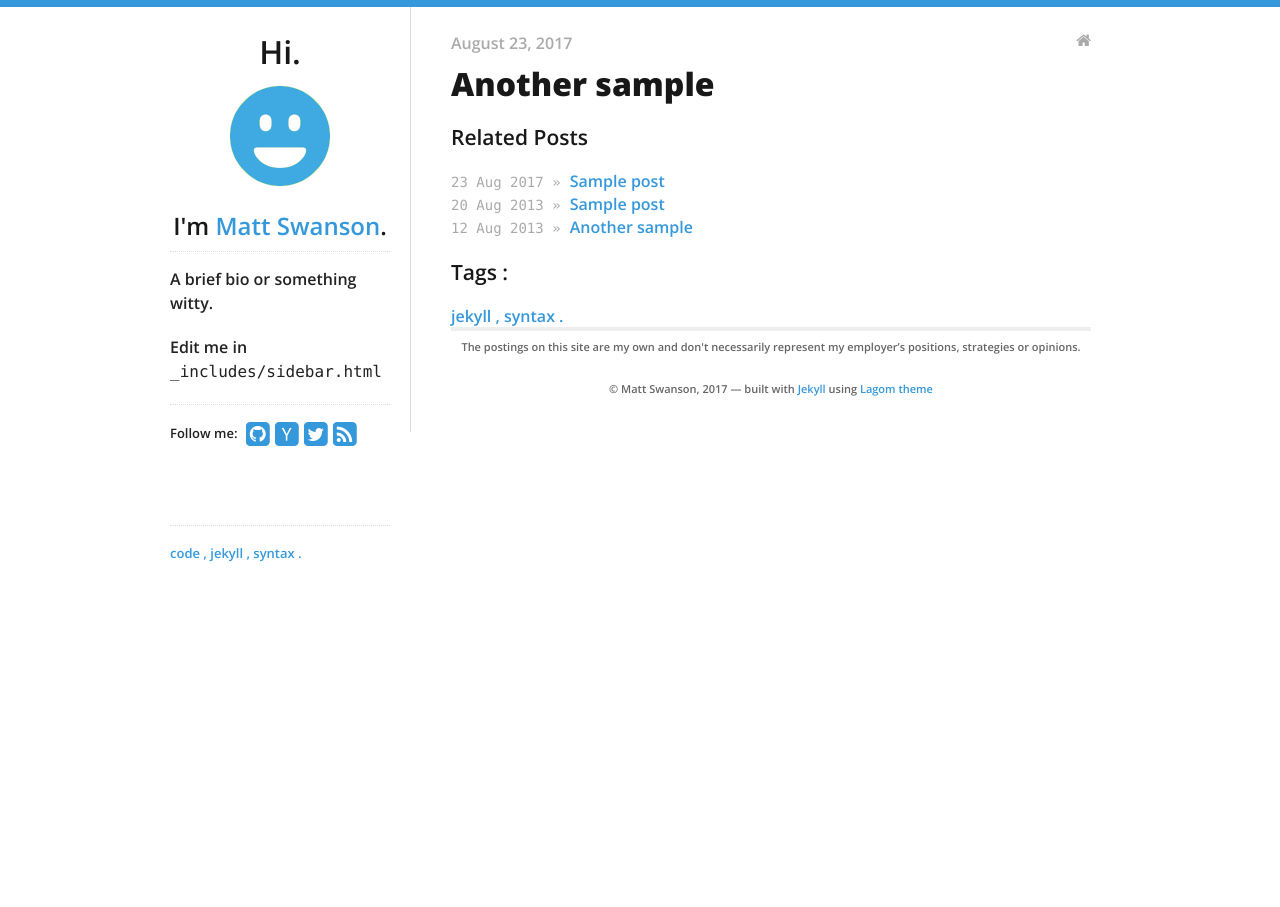
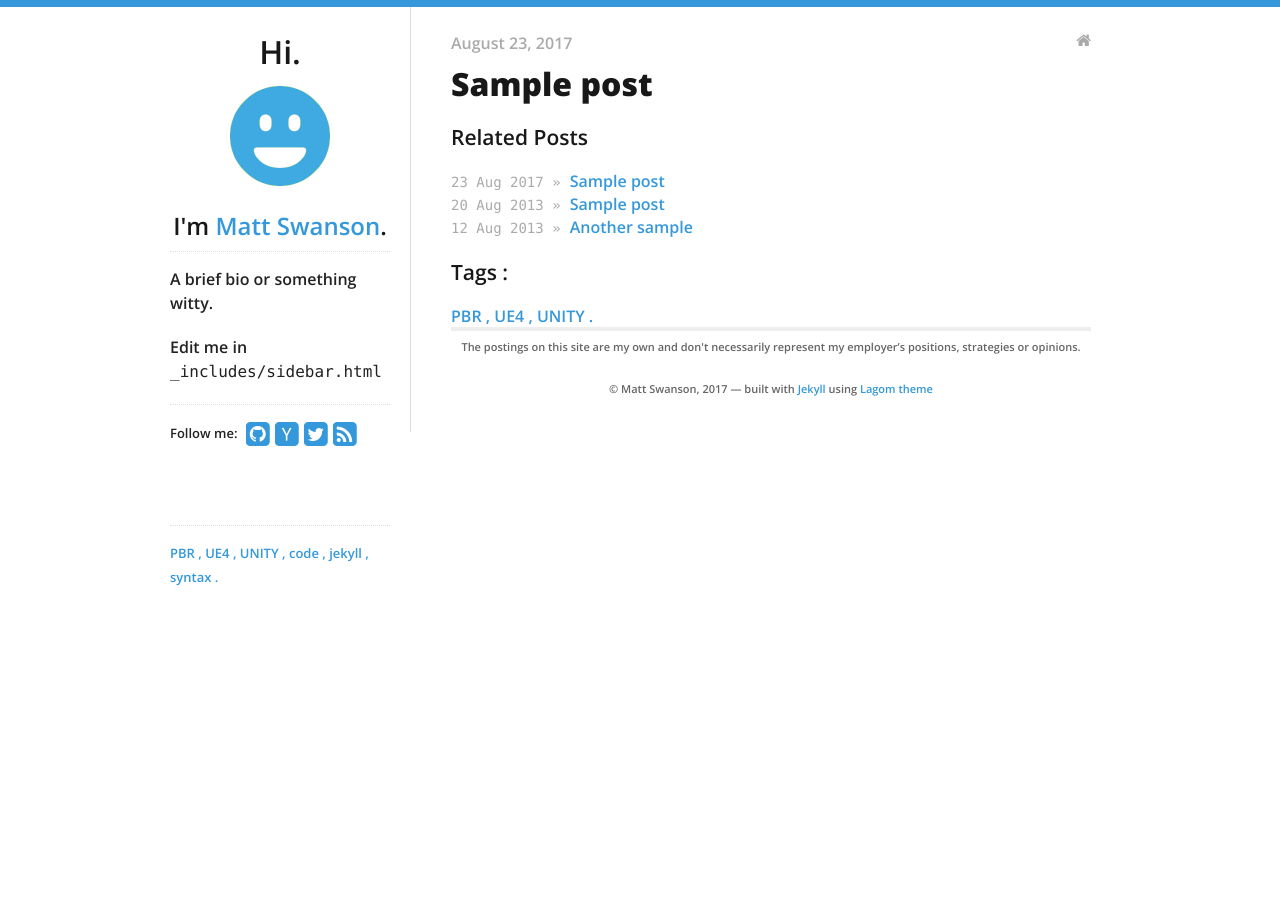
Before and after one commit to yoann01/ktmd, a Jekyll site: the page built from _posts/2017-08-23-PBR-Workflow.md, in a window 1280 px wide. Built offline with Jekyll 4.4.1, drawn with Linux system fonts in a browser that asks for light colours; nearby versions of some CDN libraries.

Commit message:
first commit

```diff
--- a/_posts/2017-08-23-PBR-Workflow.md
+++ b/_posts/2017-08-23-PBR-Workflow.md
@@ -1,7 +1,7 @@
 ---
 layout: post
-title: Another sample
-tags: [jekyll, syntax]
+title: Sample post
+tags: [PBR, UE4, UNITY]
 categories:
 - blog
 ---
```
